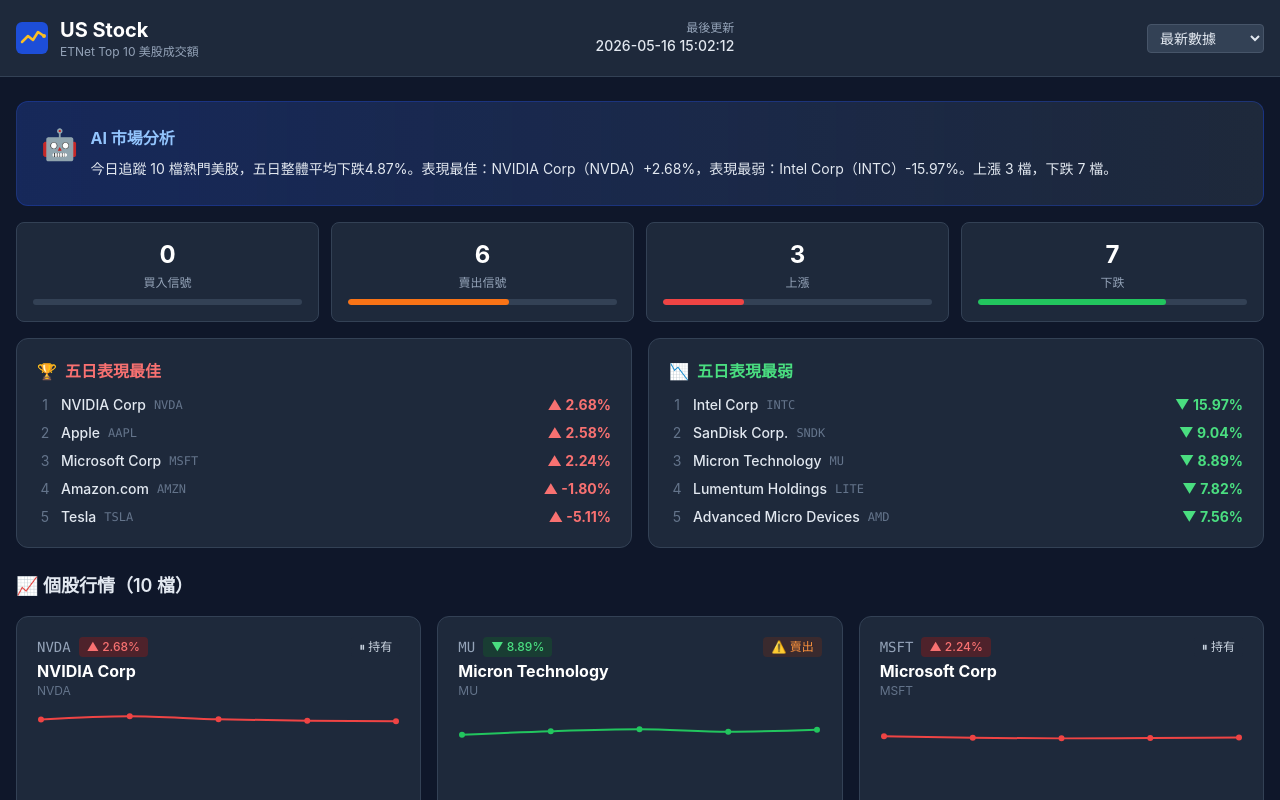
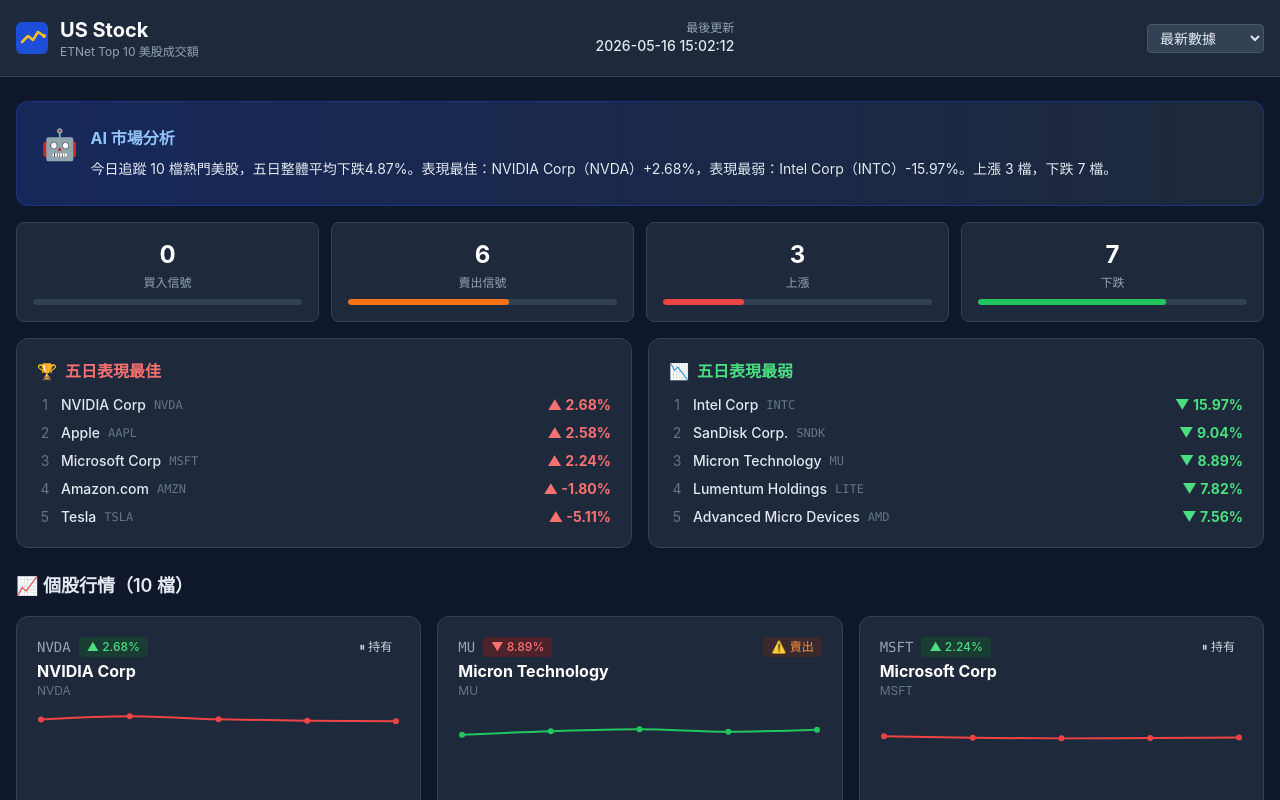
Before and after one commit to 88flytomoney-ctrl/usstock, a React (Vite) app: page / in a window 1280 px wide. Shown: the top 800 px of the page. Built offline with nearby package versions, Linux system fonts and the light colour scheme.

Commit message:
Fix: swap red/green colors — green=up, red=down (standard finance)

```diff
--- a/src/index.css
+++ b/src/index.css
@@ -16,8 +16,8 @@
   .badge {
     @apply inline-flex items-center px-2 py-0.5 rounded text-xs font-medium;
   }
-  .badge-up { @apply bg-red-900/50 text-red-400; }
-  .badge-down { @apply bg-green-900/50 text-green-400; }
+.badge-up { @apply bg-green-900/50 text-green-400; }
+.badge-down { @apply bg-red-900/50 text-red-400; }
   .badge-neutral { @apply bg-slate-700 text-slate-300; }
   .badge-buy { @apply bg-blue-900/50 text-blue-400; }
   .badge-sell { @apply bg-orange-900/50 text-orange-400; }
```
Also changed, not shown: 6 other files (tests, documents, lock files or other folders).
